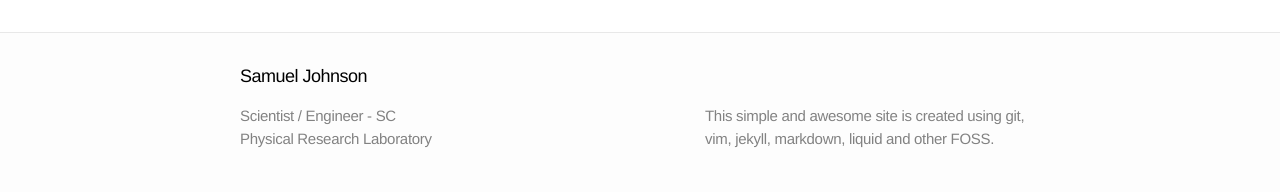
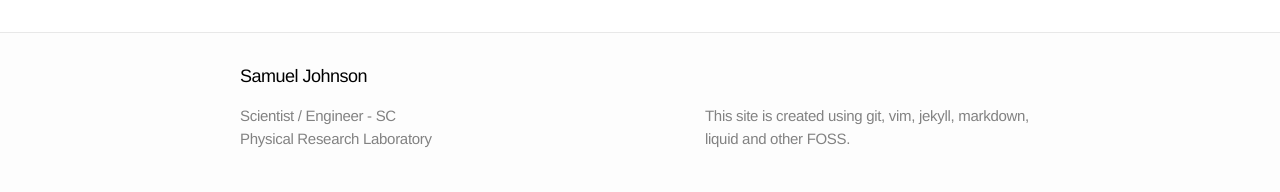
Before and after one commit to samueljohnson/samueljohnson.github.io.archive, a Jekyll site: the page built from _posts/2012-02-25-Ugly-Qt-Apps-in-DE-less-Environment.markdown, in a window 1280 px wide. Shown: the part 1453-1645 px from the top of the page. Built offline with Jekyll 4.4.1, drawn with Linux system fonts in a browser that asks for light colours.

Commit message:
Modified footer

```diff
--- a/_config.yml
+++ b/_config.yml
@@ -4,7 +4,7 @@ title: Scientist / Engineer - SC
 # email: samuel [at] prl.res.in
 organisation: Physical Research Laboratory
 username: samueljohnson
-description: "This simple and awesome site is created using git, vim, jekyll, markdown, liquid and other FOSS."
+description: "This site is created using git, vim, jekyll, markdown, liquid and other FOSS."
 baseurl: ""
 url: "samueljohnson.github.io"
 
--- a/_posts/2012-02-25-Ugly-Qt-Apps-in-DE-less-Environment.markdown
+++ b/_posts/2012-02-25-Ugly-Qt-Apps-in-DE-less-Environment.markdown
@@ -2,7 +2,7 @@
 layout: post
 title:  "Ugly Qt apps in DE less environment"
 date:   2012-02-25 6:45:10
-categories: Linux Arch KDE Qt WM
+category: Linux
 ---
 If you are just using a Window Manager (WM) like openbox, awesome etc without the full-fledged Desktop Environments (DE) like KDE, GNOME, etc, then applications build using Qt (VLC, Virtualbox, Google Earth, Scribus, etc) would look ugly. Like these:
 
--- a/_posts/2014-03-23-Disable-touchpad-in-Linux.markdown
+++ b/_posts/2014-03-23-Disable-touchpad-in-Linux.markdown
@@ -2,7 +2,7 @@
 layout: post
 title:  "Disable touchpad in Linux"
 date:   2014-03-23 6:45:10
-categories: Linux bash script Touchpad xinput
+category: Linux
 ---
 One of the first thing I do whenever I install a new OS is to disable the annoying touchpad on the laptop. I  don't know about other people, but my touchpad never lets me type a single sentence without moving the cursor to someplace I don't want.
 
```
